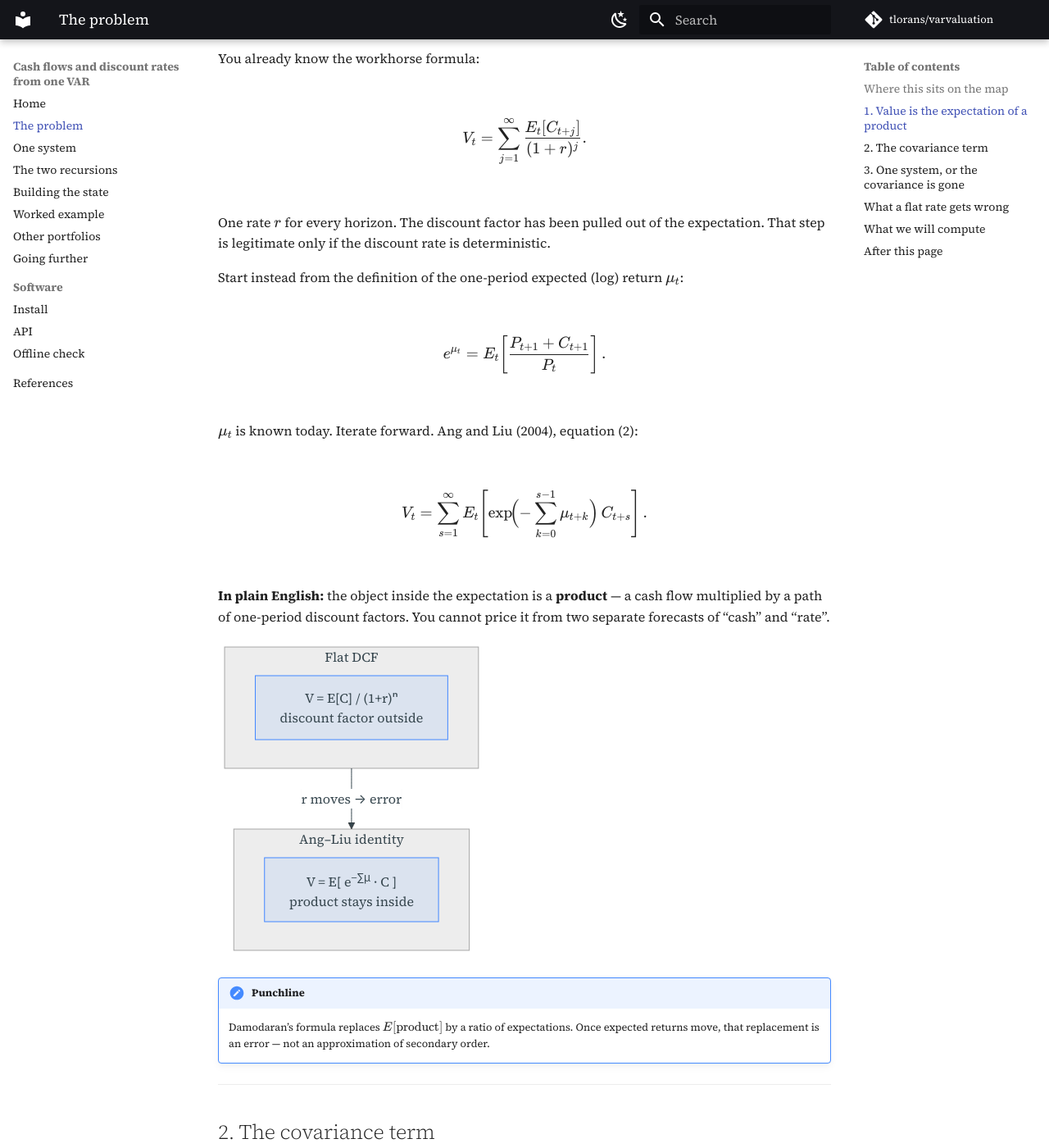
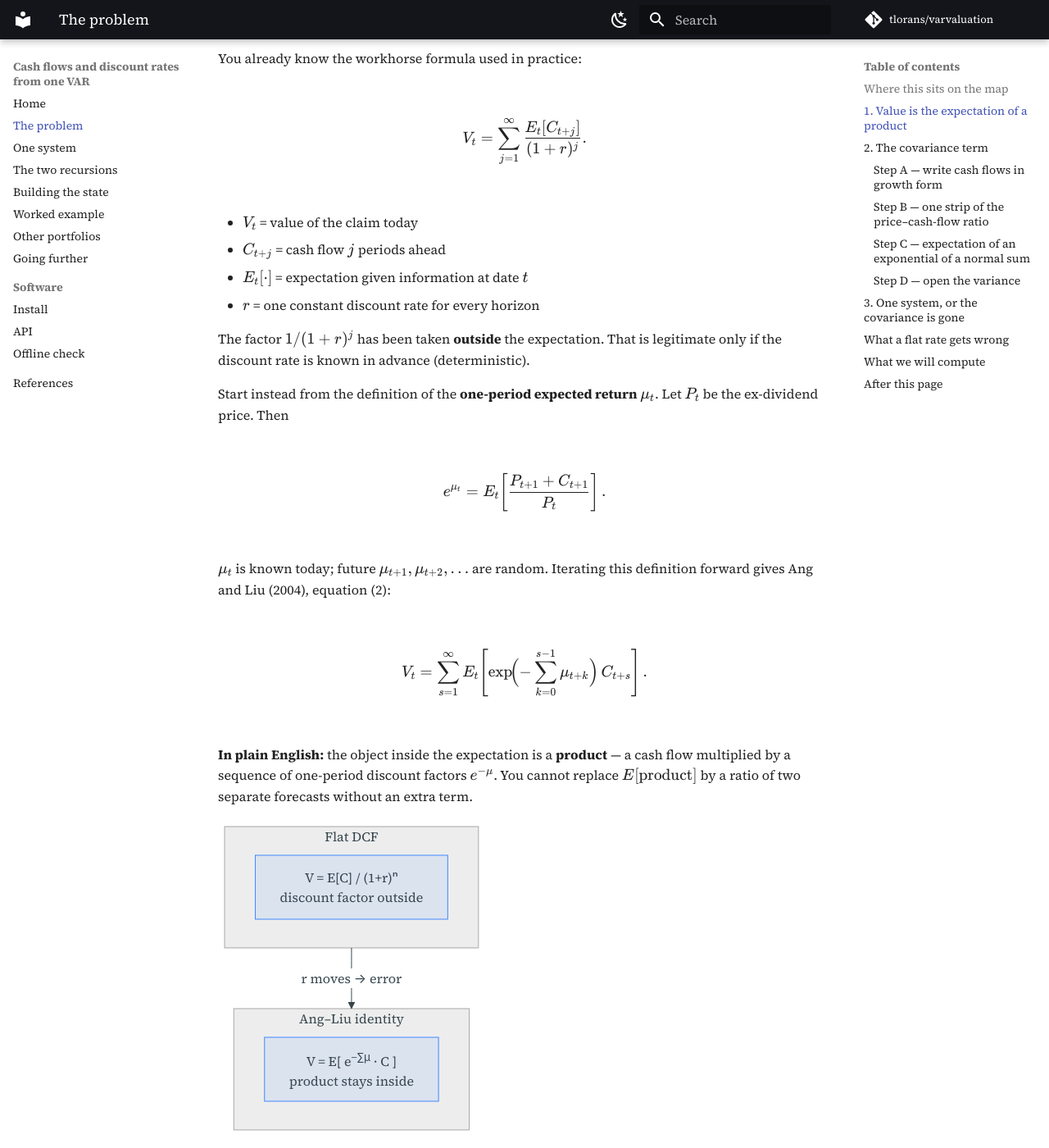
Before and after one commit to tlorans/varvaluation, an MkDocs documentation site: the page built from docs/guide/problem.md, in a window 1280 px wide and 1400 px high, scrolled down 591 px. Shown: the whole window at 82% size. Built offline with MkDocs 1.6.1 and Material for MkDocs 9.7.7, drawn with Linux system fonts in a browser that asks for light colours; comment, search, counter and statistics services are not loaded; some of the changed text lies outside the part shown.

Commit message:
docs: step-by-step math, introduce every term, plain language, show figure-generation code

````diff
--- a/docs/guide/problem.md
+++ b/docs/guide/problem.md
@@ -17,22 +17,27 @@
 
 ## 1. Value is the expectation of a product
 
-You already know the workhorse formula:
+You already know the workhorse formula used in practice:
 
 $$
 V_t = \sum_{j=1}^{\infty} \frac{E_t[C_{t+j}]}{(1+r)^j}.
 $$
 
-One rate $r$ for every horizon. The discount factor has been pulled out of the expectation. That step is legitimate only if the discount rate is deterministic.
+- $V_t$ = value of the claim today
+- $C_{t+j}$ = cash flow $j$ periods ahead
+- $E_t[\cdot]$ = expectation given information at date $t$
+- $r$ = one constant discount rate for every horizon
 
-Start instead from the definition of the one-period expected (log) return $\mu_t$:
+The factor $1/(1+r)^j$ has been taken **outside** the expectation. That is legitimate only if the discount rate is known in advance (deterministic).
+
+Start instead from the definition of the **one-period expected return** $\mu_t$. Let $P_t$ be the ex-dividend price. Then
 
 $$
 e^{\mu_t}
   = E_t\!\left[\frac{P_{t+1}+C_{t+1}}{P_t}\right].
 $$
 
-$\mu_t$ is known today. Iterate forward. Ang and Liu (2004), equation (2):
+$\mu_t$ is known today; future $\mu_{t+1},\mu_{t+2},\ldots$ are random. Iterating this definition forward gives Ang and Liu (2004), equation (2):
 
 $$
 V_t
@@ -42,7 +47,7 @@
     \right].
 $$
 
-**In plain English:** the object inside the expectation is a **product** — a cash flow multiplied by a path of one-period discount factors. You cannot price it from two separate forecasts of “cash” and “rate”.
+**In plain English:** the object inside the expectation is a **product** — a cash flow multiplied by a sequence of one-period discount factors $e^{-\mu}$. You cannot replace $E[\text{product}]$ by a ratio of two separate forecasts without an extra term.
 
 ```mermaid
 flowchart TB
@@ -56,13 +61,29 @@
 ```
 
 !!! note "Punchline"
-    Damodaran’s formula replaces $E[\text{product}]$ by a ratio of expectations. Once expected returns move, that replacement is an error — not an approximation of secondary order.
+    The constant-rate formula replaces $E[\text{product}]$ by a ratio of expectations. Once expected returns move, that replacement is an error — not a second-order approximation.
 
 ---
 
 ## 2. The covariance term {#the-covariance-term}
 
-Write cash flows in growth form, $C_{t+n} = C_t\exp(\sum_{i=1}^{n} g_{t+i})$, and a single strip of the price–cash-flow ratio becomes
+### Step A — write cash flows in growth form
+
+Define **cash-flow growth** as the log change
+
+$$
+g_{t+i} = \log\bigl(C_{t+i}/C_{t+i-1}\bigr).
+$$
+
+Then the cash flow $n$ periods ahead is
+
+$$
+C_{t+n} = C_t\,\exp\!\Bigl(\sum_{i=1}^{n} g_{t+i}\Bigr).
+$$
+
+### Step B — one strip of the price–cash-flow ratio
+
+A **strip** is the contribution of a single horizon $n$ to the price–cash-flow ratio. Substituting the growth form into the product identity, that contribution is proportional to
 
 $$
 E_t\!\left[
@@ -70,7 +91,23 @@
 \right].
 $$
 
-Under a Gaussian law the sum $S_n = \sum(g-\mu)$ is normal, so
+Call the sum inside the exponential
+
+$$
+S_n = \sum_{i=1}^{n}(g_{t+i}-\mu_{t+i}).
+$$
+
+So the strip is $E_t[e^{S_n}]$.
+
+### Step C — expectation of an exponential of a normal sum
+
+Assume the shocks that drive $g$ and $\mu$ are jointly normal (Gaussian). Then $S_n$, being a linear combination of those shocks, is also normal. For a normal random variable $S$,
+
+$$
+E[e^{S}] = \exp\!\Bigl( E[S] + \tfrac12\mathrm{Var}(S) \Bigr).
+$$
+
+Applied conditionally at date $t$:
 
 $$
 E_t[e^{S_n}]
@@ -79,7 +116,9 @@
     \Bigr).
 $$
 
-Expand the variance:
+### Step D — open the variance
+
+Write $S_n = \sum g - \sum \mu$. The variance of a difference is
 
 $$
 \mathrm{Var}_t[S_n]
@@ -88,12 +127,12 @@
   - 2\,\mathrm{Cov}_t\Bigl[\sum g,\;\sum \mu\Bigr].
 $$
 
-Four pieces enter the price level:
+Four pieces therefore enter the **level** of the price:
 
 | Term | Effect on value |
 |---|---|
-| $E_t[\sum g]$ | point-forecast growth (the Damodaran part) |
-| $\tfrac12\mathrm{Var}(\sum g)$ | growth uncertainty *raises* value (convexity) |
+| $E_t[\sum g]$ | point-forecast growth (the usual DCF part) |
+| $\tfrac12\mathrm{Var}(\sum g)$ | growth uncertainty *raises* value (convexity of the exponential) |
 | $\tfrac12\mathrm{Var}(\sum \mu)$ | discount-rate uncertainty *raises* value |
 | $-2\,\mathrm{Cov}(\sum g,\sum \mu)$ | **the economically important one** |
 
@@ -119,20 +158,20 @@
 2. They can contradict each other.
 3. There is nowhere for $\mathrm{Cov}(\sum g,\sum \mu)$ to live.
 
-A **vector autoregression** for a state $X_t$ that contains both cash-flow growth and the variables that move expected returns is the smallest statistical object that produces both forecasts *and* their comovement from one list of variables. One shock covariance matrix $\Sigma$ generates the joint surprises; one companion $\Phi$ carries the cross-forecasts. That is the next page.
+A **vector autoregression (VAR)** is a system of regressions in which every variable is explained by lags of every variable in the list. For a state vector $X_t$ that contains both cash-flow growth and the variables that move expected returns, one shock covariance matrix $\Sigma$ generates the joint surprises and one companion matrix $\Phi$ carries the cross-forecasts. That is the next page.
 
 ---
 
 ## What a flat rate gets wrong
 
-Even given the right joint model, practice often collapses the curve to one CAPM number $\mu_t = r_t + \beta_t\lambda_t$ used at every maturity. Write $V_t(n)$ for the strip at horizon $n$. A spot rate $\mu_t(n)$ is defined by
+Even given the right joint model, practice often collapses the curve to one number $\mu_t$ used at every maturity. Write $V_t(n)$ for the strip at horizon $n$. A **spot rate** $\mu_t(n)$ is defined by
 
 $$
 V_t(n)
   = \frac{E_t[C_{t+n}]}{\exp\bigl(n\,\mu_t(n)\bigr)}.
 $$
 
-A flat rule sets $\mu_t(n)=\mu_t$ for all $n$. Ang and Liu show the curve is not flat: at short horizons the market risk premium dominates; at long horizons the risk-free rate and time-varying betas do. Using a constant rate produces large misvaluations.
+In words: $\mu_t(n)$ is the constant rate that, applied over $n$ periods, recovers the correct strip value from expected cash alone. A **flat** rule sets $\mu_t(n)=\mu_t(1)$ for all $n$. Ang and Liu show the curve is not flat: at short horizons the market risk premium dominates; at long horizons mean reversion in rates and betas matters. Using a constant rate produces large misvaluations.
 
 Mean reversion in the expected return already produces a non-flat curve:
 
@@ -146,7 +185,13 @@
 
 ## What we will compute
 
-Given a fitted VAR for $X_t$ and $\mu_t = \alpha + \xi'X_t + X_t'\Lambda X_t$:
+Given a fitted VAR for $X_t$ and a map from the state into the one-period expected return
+
+$$
+\mu_t = \alpha + \xi'X_t + X_t'\Lambda X_t,
+$$
+
+(where $\alpha$ is a constant, $\xi$ is a vector of linear loadings, and $\Lambda$ is a matrix of quadratic loadings) we will compute:
 
 - the **cash-flow recursion** — $E_t[C_{t+n}]/C_t$,
 - the **priced recursion** — each strip of the price–cash-flow ratio,
````
Also changed, not shown: docs/guide/curve.md (+63 -20 lines), docs/guide/system.md (+32 -21 lines), docs/index.md (+11 -13 lines).
